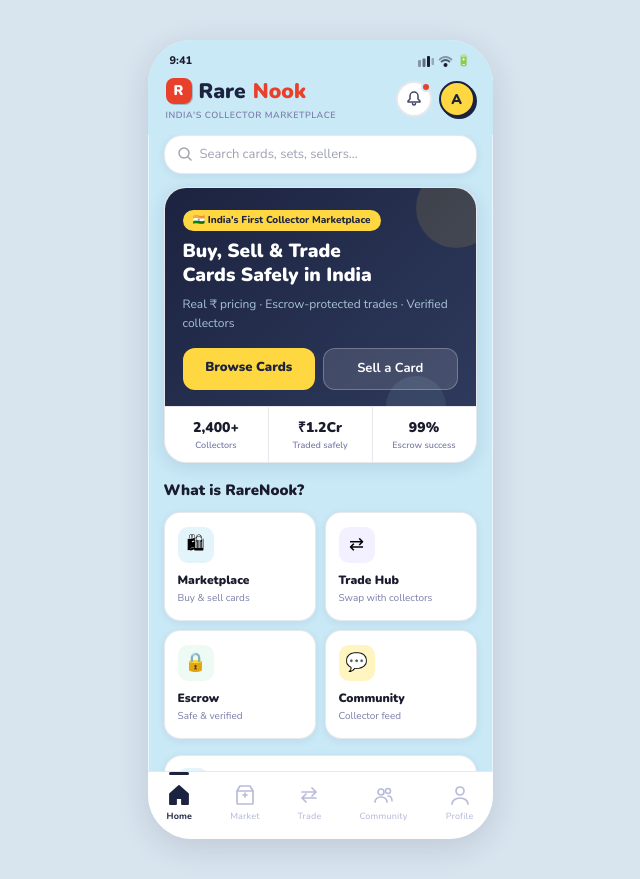
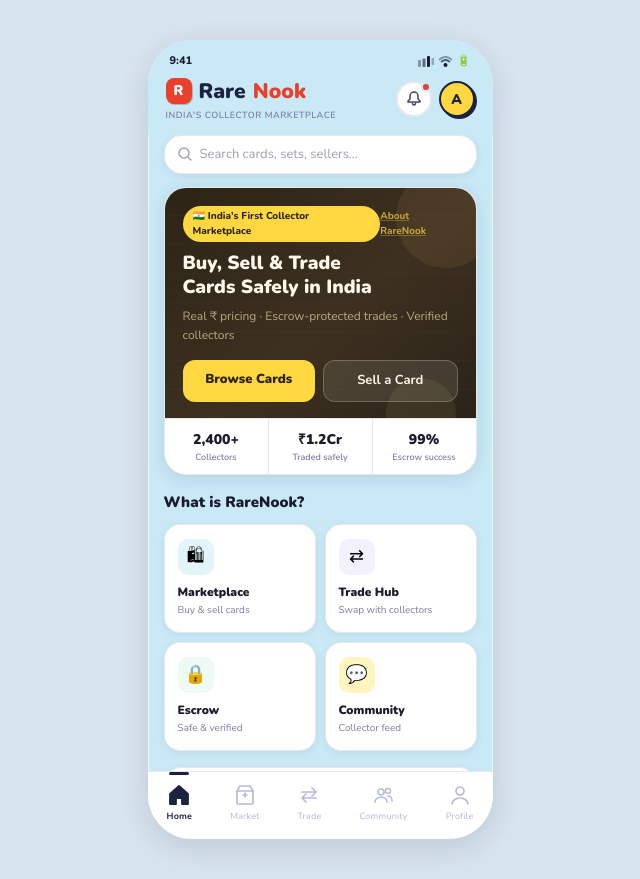
Before and after one commit to aryaramachandrantcr-create/rarenook, a Next.js app: page / in a window 1280 px wide. Shown: the whole page, without its empty margins (320-960 px from the left). Built offline with nearby package versions, Linux system fonts and the light colour scheme.

Commit message:
final homepage refinement

```diff
--- a/components/HomeScreen.tsx
+++ b/components/HomeScreen.tsx
@@ -117,29 +117,38 @@
 
           {/* ── HERO / ONBOARDING SECTION ── */}
           <div style={{ margin: "0 16px 16px", background: T.white, borderRadius: "22px", boxShadow: T.s2, border: `1.5px solid ${T.border}`, overflow: "hidden" }}>
-            {/* Colour band */}
-            <div style={{ background: `linear-gradient(135deg, ${T.navy} 0%, #2E3A5C 100%)`, padding: "18px 18px 16px", position: "relative", overflow: "hidden" }}>
-              {/* Decorative circles */}
-              <div style={{ position: "absolute", top: "-20px", right: "-20px", width: "80px", height: "80px", borderRadius: "50%", background: "rgba(255,215,64,0.12)" }} />
-              <div style={{ position: "absolute", bottom: "-30px", right: "30px",  width: "60px", height: "60px", borderRadius: "50%", background: "rgba(200,233,247,0.08)" }} />
+            {/* Colour band — warm vintage collectible */}
+            <div style={{ background: "linear-gradient(140deg, #2C2416 0%, #3D3020 55%, #2A2318 100%)", padding: "18px 18px 16px", position: "relative", overflow: "hidden" }}>
+              {/* Parchment texture overlays */}
+              <div style={{ position: "absolute", top: "-20px", right: "-20px", width: "100px", height: "100px", borderRadius: "50%", background: "rgba(210,170,80,0.10)" }} />
+              <div style={{ position: "absolute", bottom: "-30px", right: "20px",  width: "70px",  height: "70px",  borderRadius: "50%", background: "rgba(255,235,160,0.07)" }} />
+              <div style={{ position: "absolute", top: "0", left: "0", right: "0", bottom: "0", background: "repeating-linear-gradient(0deg, transparent, transparent 28px, rgba(255,235,160,0.02) 28px, rgba(255,235,160,0.02) 29px)", pointerEvents: "none" }} />
 
-              <div style={{ display: "inline-block", background: T.yellow, color: T.navy, fontFamily: "Nunito, sans-serif", fontSize: "10px", fontWeight: 800, padding: "3px 10px", borderRadius: "50px", marginBottom: "9px" }}>
-                🇮🇳 India's First Collector Marketplace
+              {/* Tag badge row */}
+              <div style={{ display: "flex", alignItems: "center", justifyContent: "space-between", marginBottom: "10px" }}>
+                <div style={{ display: "inline-block", background: T.yellow, color: "#2C2416", fontFamily: "Nunito, sans-serif", fontSize: "10px", fontWeight: 800, padding: "3px 10px", borderRadius: "50px" }}>
+                  🇮🇳 India's First Collector Marketplace
+                </div>
+                <div
+                  onClick={() => setInfoPage("about")}
+                  style={{ fontSize: "10px", fontWeight: 700, color: "rgba(255,215,64,0.75)", cursor: "pointer", fontFamily: "Nunito, sans-serif", textDecoration: "underline", textDecorationColor: "rgba(255,215,64,0.3)" }}
+                >About RareNook</div>
               </div>
-              <div style={{ fontFamily: "Nunito, sans-serif", fontSize: "19px", fontWeight: 900, color: T.white, lineHeight: 1.25, marginBottom: "7px" }}>
+
+              <div style={{ fontFamily: "Nunito, sans-serif", fontSize: "19px", fontWeight: 900, color: "#FFF8EC", lineHeight: 1.25, marginBottom: "7px" }}>
                 Buy, Sell &amp; Trade<br/>Cards Safely in India
               </div>
-              <div style={{ fontSize: "12px", color: "rgba(200,233,247,0.8)", lineHeight: 1.65, marginBottom: "14px" }}>
+              <div style={{ fontSize: "12px", color: "rgba(255,235,180,0.65)", lineHeight: 1.65, marginBottom: "14px" }}>
                 Real ₹ pricing · Escrow-protected trades · Verified collectors
               </div>
               <div style={{ display: "flex", gap: "8px" }}>
                 <div
                   onClick={() => onNavigate("Marketplace")}
-                  style={{ flex: 1, padding: "10px 0", background: T.yellow, borderRadius: "12px", fontFamily: "Nunito, sans-serif", fontSize: "13px", fontWeight: 900, color: T.navy, textAlign: "center" as const, cursor: "pointer" }}
+                  style={{ flex: 1, padding: "10px 0", background: T.yellow, borderRadius: "12px", fontFamily: "Nunito, sans-serif", fontSize: "13px", fontWeight: 900, color: "#2C2416", textAlign: "center" as const, cursor: "pointer" }}
                 >Browse Cards</div>
                 <div
                   onClick={() => setShowListing("sell")}
-                  style={{ flex: 1, padding: "10px 0", background: "rgba(255,255,255,0.12)", borderRadius: "12px", fontFamily: "Nunito, sans-serif", fontSize: "13px", fontWeight: 700, color: T.white, textAlign: "center" as const, cursor: "pointer", border: "1.5px solid rgba(255,255,255,0.25)" }}
+                  style={{ flex: 1, padding: "10px 0", background: "rgba(255,248,236,0.10)", borderRadius: "12px", fontFamily: "Nunito, sans-serif", fontSize: "13px", fontWeight: 700, color: "#FFF8EC", textAlign: "center" as const, cursor: "pointer", border: "1.5px solid rgba(255,248,236,0.22)" }}
                 >Sell a Card</div>
               </div>
             </div>
```
